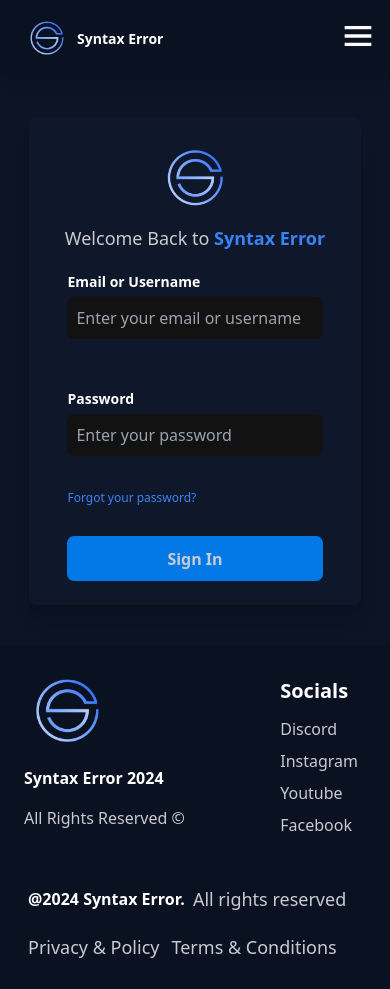
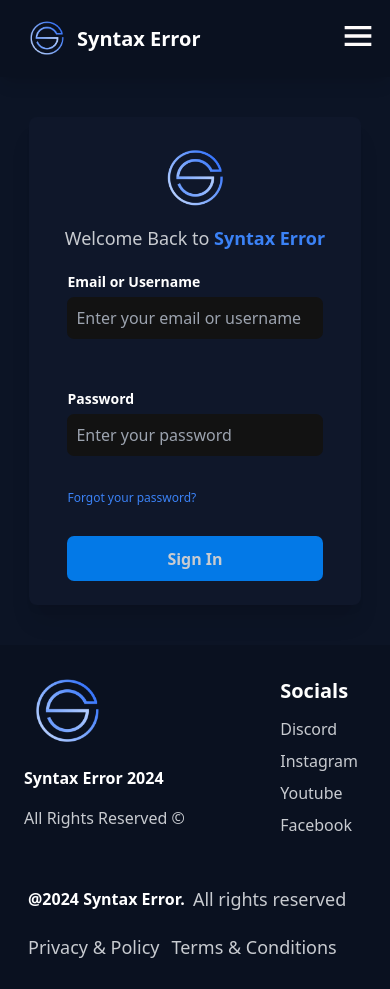
Before and after one commit to Khemu1/sytnax_error_2, a Next.js app: page /authportal in a window 390 px wide. Built offline with nearby package versions, Linux system fonts and the light colour scheme.

Commit message:
style(nav) made the font bigger styoe(CK editor): changed the font and background colors

```diff
--- a/components/layout/Nav.tsx
+++ b/components/layout/Nav.tsx
@@ -78,14 +78,13 @@ const Nav = () => {
 
   return (
     <nav ref={navRef} className="bg-base-300 sticky top-0 z-[15] p-3">
-      {/* Logo Section */}
       <Link
         href="/"
         className="flex items-center sm:hover:bg-gray-800 py-1 px-3 rounded-lg gap-2 active:scale-95 transition-all"
         aria-label="Home"
       >
         <Image src="/assets/imgs/logo.png" alt="Logo" width={45} height={10} />
-        <span className="font-extrabold text-sm md:text-2xl text-white whitespace-nowrap">
+        <span className="font-extrabold text-xl  md:text-2xl text-white whitespace-nowrap">
           Syntax Error
         </span>
       </Link>
--- a/styles/surveyBuilder.css
+++ b/styles/surveyBuilder.css
@@ -117,6 +117,8 @@ input:not([type="radio"]):focus {
 
 .ck-editor__editable {
   height: 300px !important;
+  background-color: rgb(255, 255, 255, 0.85) !important;
+  color: black;
 }
 
 .marker-pink {
```
